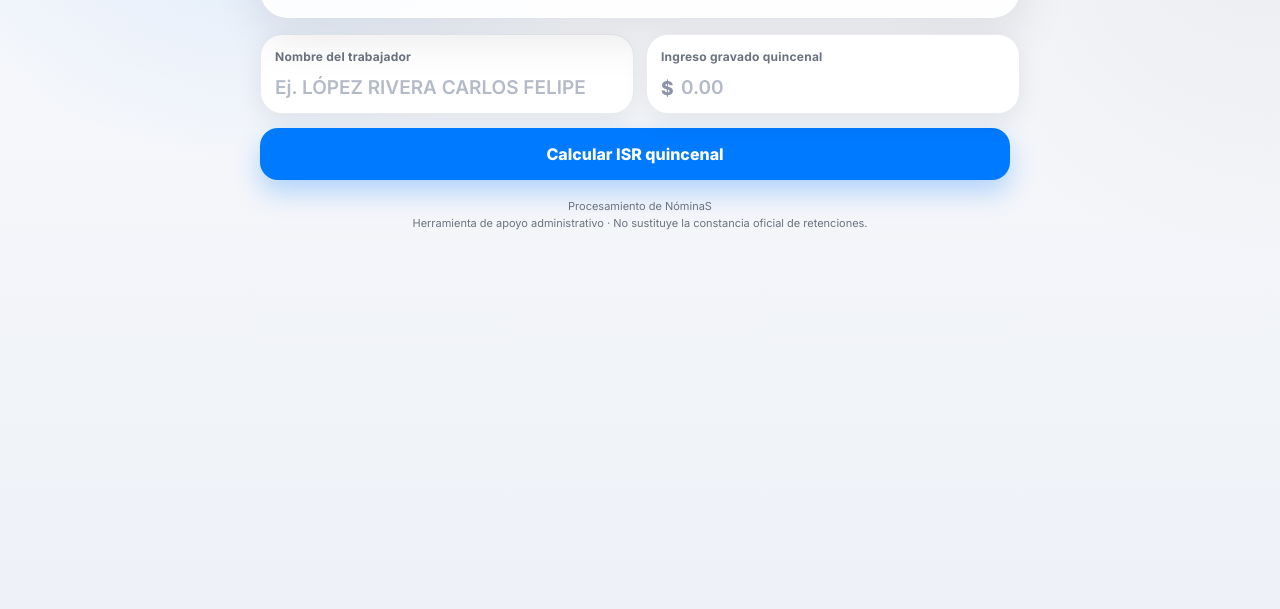
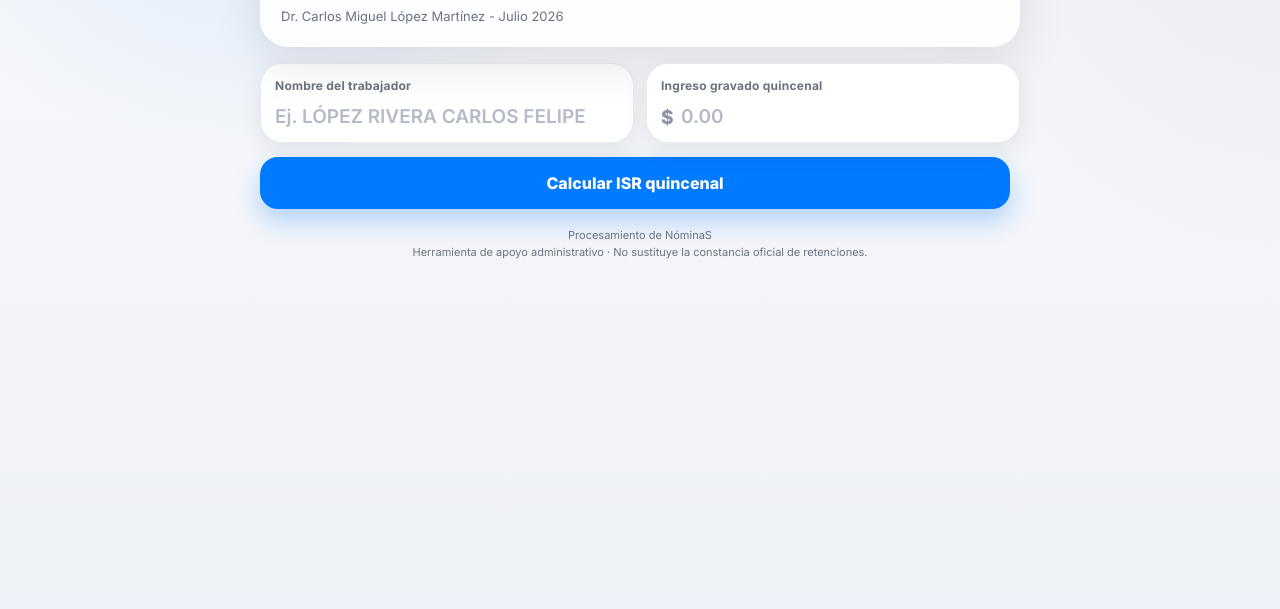
Before and after one commit to Ctechome/Isr, a plain HTML site: page index.html in a window 1280 px wide. Shown: the part 191-800 px from the top of the page. Drawn offline with nearby package versions, Linux system fonts and the light colour scheme; a web font is replaced by a local one.

Commit message:
Actualización de la aplicación

```diff
--- a/index.html
+++ b/index.html
@@ -413,6 +413,7 @@
     <div class="eyebrow">Procesamiento de Nóminas</div>
     <h1>Calculadora de ISR Quincenal 2026</h1>
     <p class="subt">Art. 96 LISR · Anexo 8 RMF 2026, DOF 28/12/2025 · Subsidio al Empleo bajo el Decreto DOF 31/12/2025</p>
+     <p class="subt">Dr. Carlos Miguel López Martínez - Julio 2026</p>
   </div>
   <div class="franja"></div>
 
```
